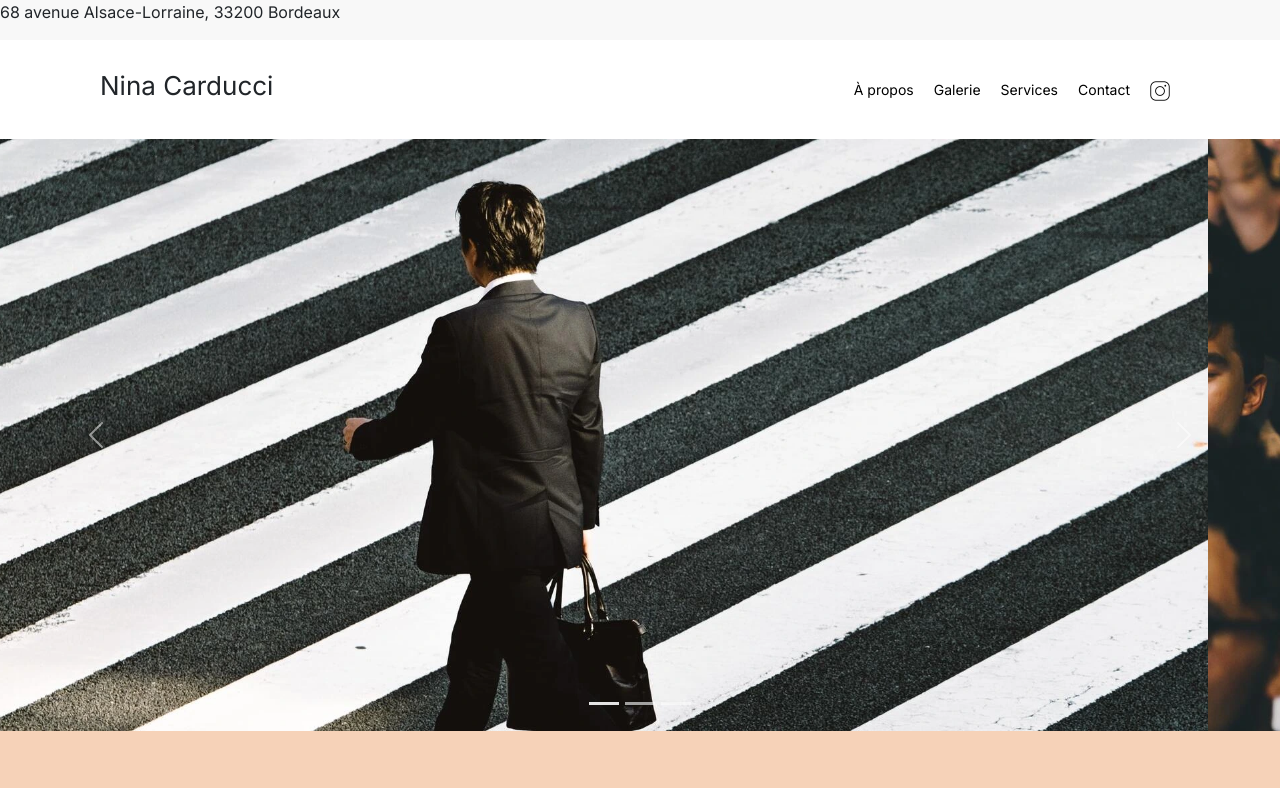
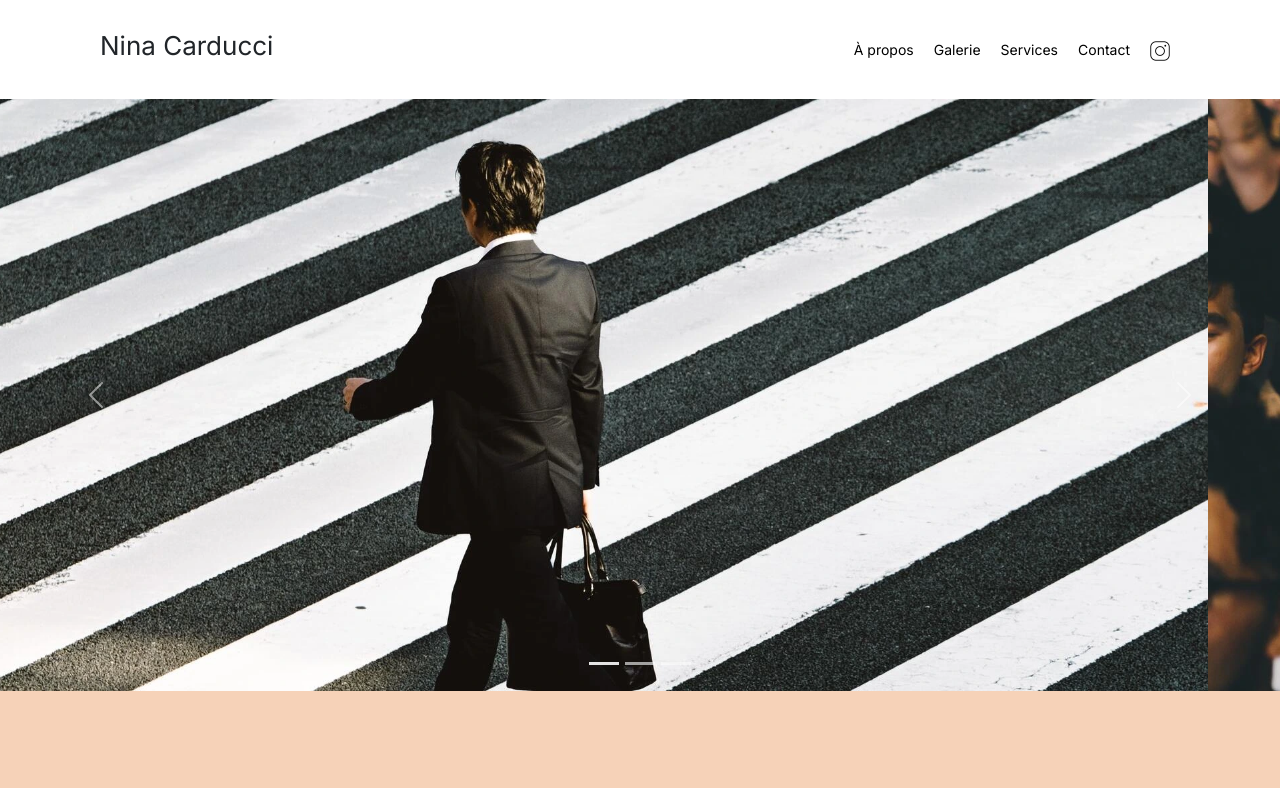
Before and after one commit to EdouraDEV/NinaCarducci, a plain HTML site: page index.html in a window 1280 px wide. Shown: the top 788 px of the page. Drawn offline with nearby package versions, Linux system fonts and the light colour scheme.

Commit message:
Correction ligne 24 sur l'adresse

```diff
--- a/index.html
+++ b/index.html
@@ -22,9 +22,6 @@
 	<title>Nina Carducci</title>
 </head>
 <body>
-	<address>
-		68 avenue Alsace-Lorraine, 33200 Bordeaux
-	  </address>
 	<header class="top-header">
 		<h1 class="name">Nina Carducci</h1>
 		<nav class="nav">
```
